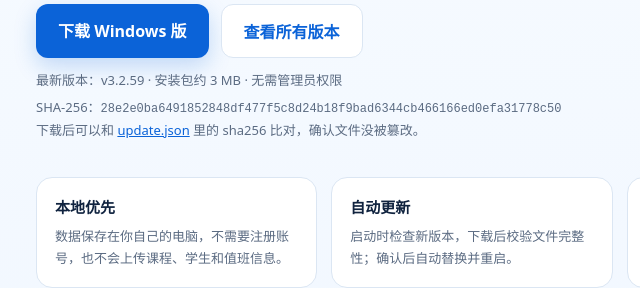
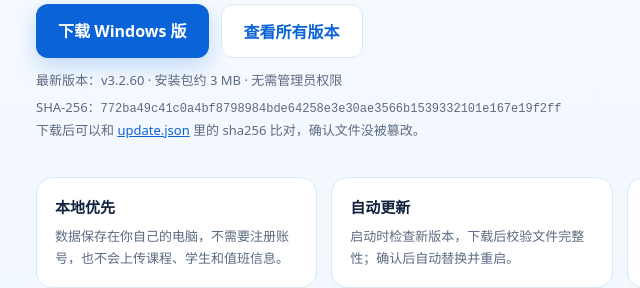
Before and after one commit to feihesl/kexu-releases, a plain HTML site: page index.html in a window 1280 px wide. Shown: the part 273-561 px from the top of the page, 168-808 px from the left. Drawn offline with Linux system fonts and the light colour scheme.

Commit message:
Update download page to 3.2.60

```diff
--- a/index.html
+++ b/index.html
@@ -37,8 +37,8 @@
     <a class="btn primary" href="https://github.com/feihesl/kexu-releases/releases/latest/download/KeXu-win64.zip">下载 Windows 版</a>
     <a class="btn secondary" href="https://github.com/feihesl/kexu-releases/releases">查看所有版本</a>
   </div>
-  <div class="meta">最新版本：v3.2.59 · 安装包约 3 MB · 无需管理员权限</div>
-  <div class="meta" style="margin-top:8px">SHA-256：<code style="font-size:12px;word-break:break-all"><!--sha-->28e2e0ba6491852848df477f5c8d24b18f9bad6344cb466166ed0efa31778c50<!--/sha--></code></div>
+  <div class="meta">最新版本：v3.2.60 · 安装包约 3 MB · 无需管理员权限</div>
+  <div class="meta" style="margin-top:8px">SHA-256：<code style="font-size:12px;word-break:break-all"><!--sha-->772ba49c41c0a4bf8798984bde64258e3e30ae3566b1539332101e167e19f2ff<!--/sha--></code></div>
   <div class="meta" style="margin-top:4px">下载后可以和 <a href="update.json" style="color:var(--accent)">update.json</a> 里的 sha256 比对，确认文件没被篡改。</div>
 
   <div class="grid">
```
